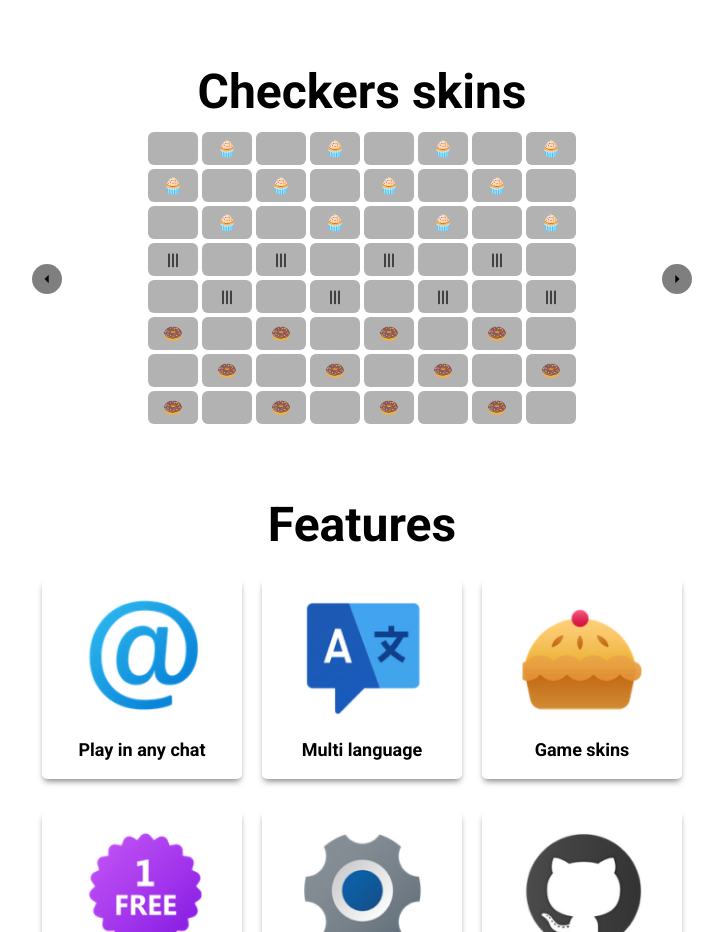
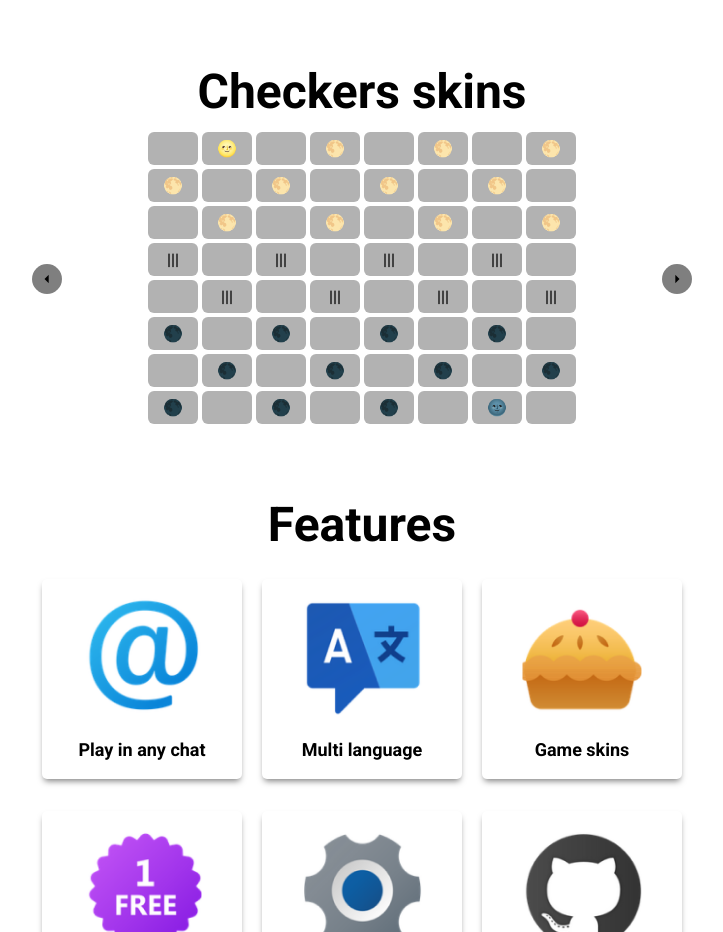
Before and after one commit to Sadnessa/checkers, a Vue app: page / in a window 1280 px wide. Shown: the part 980-1912 px from the top of the page, without its empty margins (278-1001 px from the left). Built offline with nearby package versions, Linux system fonts and the light colour scheme.

Commit message:
Added two more skins and queen checker

```diff
--- a/src/components/ChSkins.vue
+++ b/src/components/ChSkins.vue
@@ -15,6 +15,8 @@
       <ChSkinsDemo
         :white="currentSkin.white"
         :black="currentSkin.black"
+        :whiteQueen="currentSkin.whiteQueen"
+        :blackQueen="currentSkin.blackQueen"
       ></ChSkinsDemo>
     </div>
   </div>
@@ -36,12 +38,22 @@ export default {
 
       skins: [
         {
+          white: "🌕",
+          black: "🌑",
+          whiteQueen: "🌝",
+          blackQueen: "🌚",
+        },
+        {
           white: "🧁",
           black: "🍩",
+          whiteQueen: "🍰",
+          blackQueen: "🍪",
         },
         {
-          white: "e",
-          black: "4",
+          white: "🐈",
+          black: "🐕",
+          whiteQueen: "🐱",
+          blackQueen: "🐶",
         },
       ],
     };
@@ -52,6 +64,8 @@ export default {
       return {
         white: this.skins[this.currentSkinIndex].white,
         black: this.skins[this.currentSkinIndex].black,
+        whiteQueen: this.skins[this.currentSkinIndex].whiteQueen,
+        blackQueen: this.skins[this.currentSkinIndex].blackQueen,
       };
     },
   },
--- a/src/components/base/ChSkinsDemo.vue
+++ b/src/components/base/ChSkinsDemo.vue
@@ -32,22 +32,32 @@ export default {
     black: {
       type: String,
     },
+
+    whiteQueen: {
+      type: String,
+    },
+
+    blackQueen: {
+      type: String,
+    }
   },
 
   computed: {
     table() {
       const w = this.$props.white;
       const b = this.$props.black;
+      const wQ = this.$props.whiteQueen;
+      const bQ = this.$props.blackQueen;
 
       return [
-        ["  ", w, "  ", w, "  ", w, "  ", w],
+        ["  ", wQ, "  ", w, "  ", w, "  ", w],
         [w, "  ", w, "  ", w, "  ", w, "  "],
         ["  ", w, "  ", w, "  ", w, "  ", w],
         ["|||", "  ", "|||", "  ", "|||", "  ", "|||", "  "],
         ["  ", "|||", "  ", "|||", "  ", "|||", "  ", "|||"],
         [b, "  ", b, "  ", b, "  ", b, "  "],
         ["  ", b, "  ", b, "  ", b, "  ", b],
-        [b, "  ", b, "  ", b, "  ", b, "  "],
+        [b, "  ", b, "  ", b, "  ", bQ, "  "],
       ];
     },
   },
```
